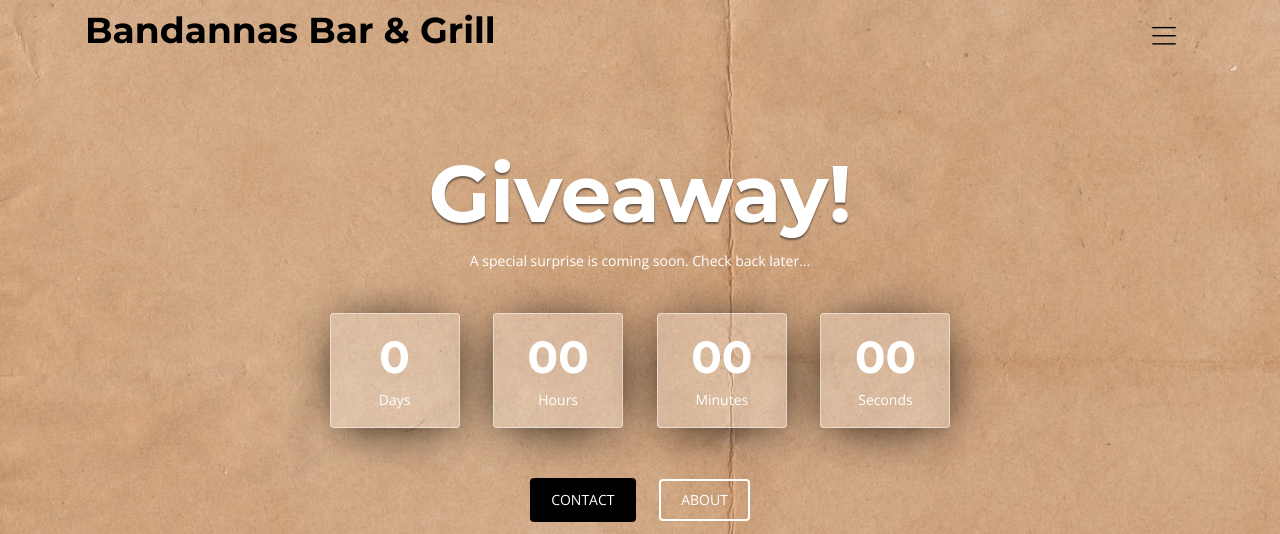
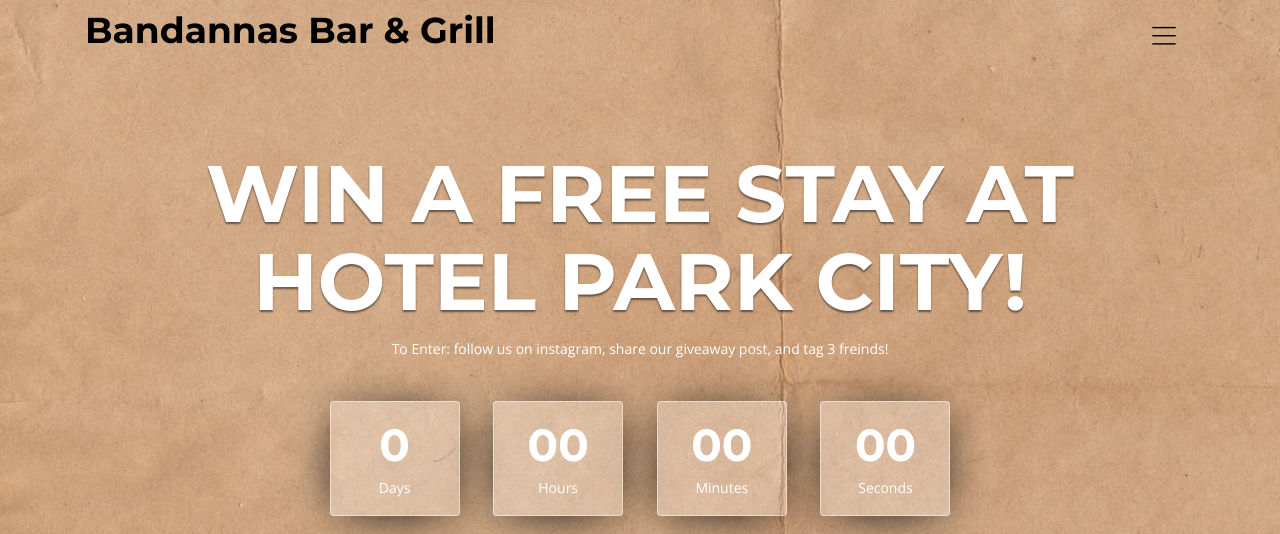
Before and after one commit to nickovalles/bandannas, a plain HTML site: page index.html in a window 1280 px wide. Shown: the top 534 px of the page. Drawn offline with nearby package versions, Linux system fonts and the light colour scheme; some packages are replaced by stand-ins of ours; files whose address does not match are found by name.

Commit message:
Update index.html

```diff
--- a/index.html
+++ b/index.html
@@ -106,8 +106,8 @@
         <div class="row text-center">
           <div class="col-md-12 col-sm-12 col-xs-12">
             <div class="heading-count">
-              <h2>Giveaway!</h2>
-              <p>A special surprise is coming soon. Check back later...</p>
+              <h2>WIN A FREE STAY AT HOTEL PARK CITY!</h2>
+              <p>To Enter: follow us on instagram, share our giveaway post, and tag 3 freinds! </p>
             </div>
           </div>
           <div class="col-md-12 col-sm-12 col-xs-12">
```
